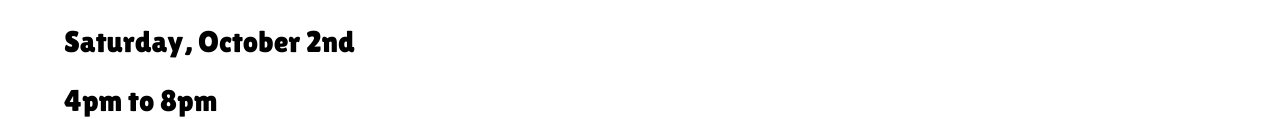
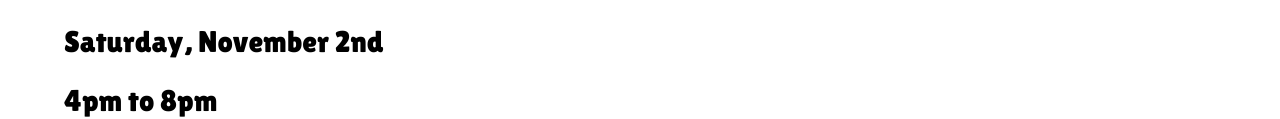
Before and after one commit to jj-jarvis/CandyLand, a plain HTML site: page ContactUs.html in a window 1280 px wide. Shown: the part 309-428 px from the top of the page. Drawn offline with Linux system fonts and the light colour scheme.

Commit message:
Update ContactUs.html
October > November

```diff
--- a/ContactUs.html
+++ b/ContactUs.html
@@ -32,7 +32,7 @@
         <!--staer of page content-->
 <main>
     <H1>You're Invited!</H1>
-<h2>Saturday, October 2nd</h2></h2>
+<h2>Saturday, November 2nd</h2></h2>
 	<h2>4pm to 8pm</h2>
 
 <p>Costumes are required
```
